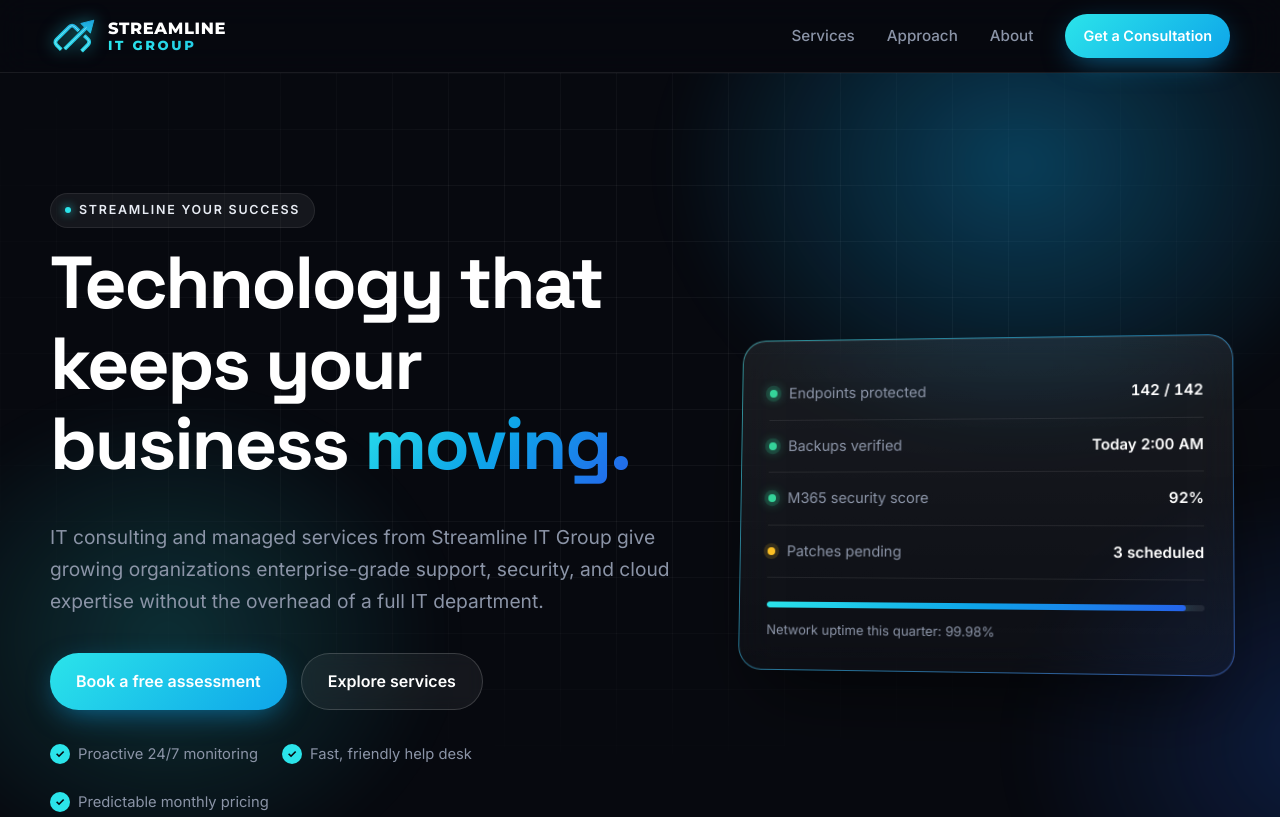
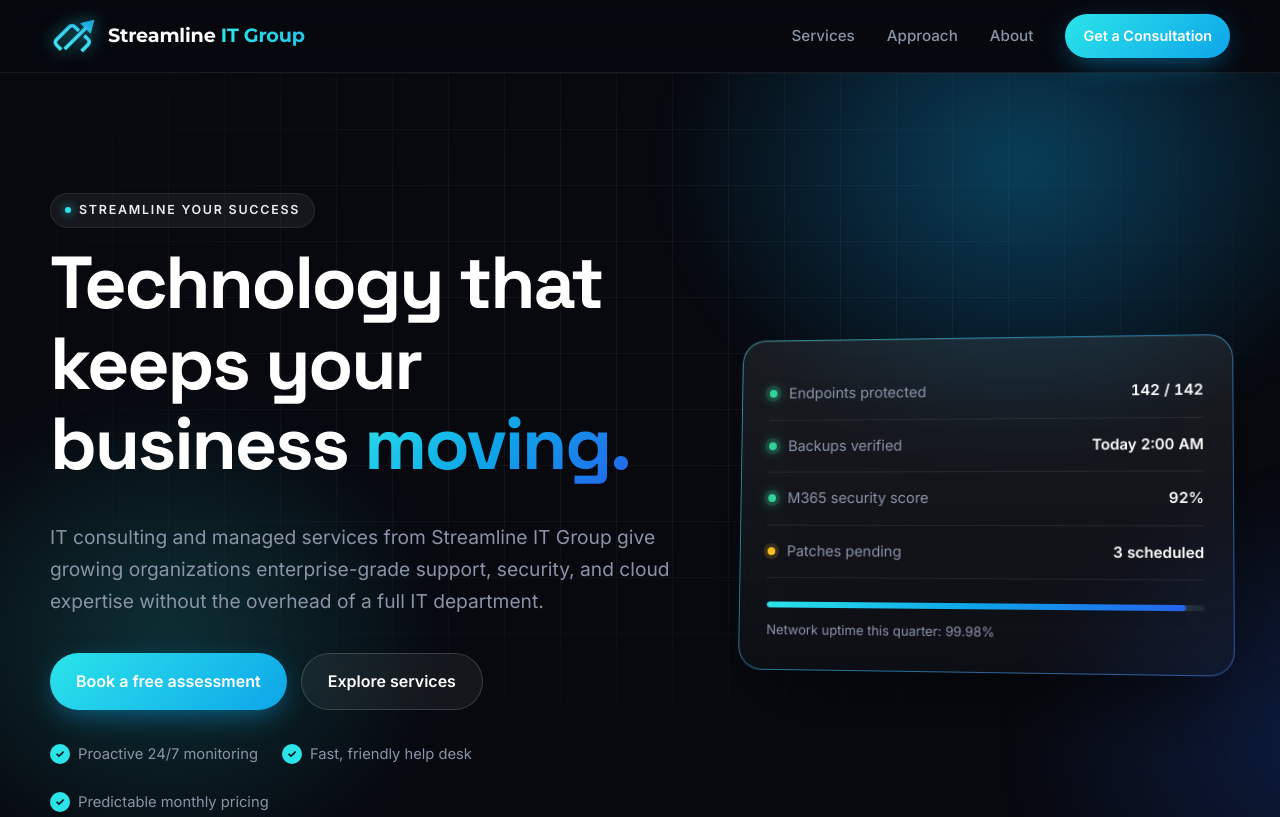
Before and after one commit to roadrunner951/streamlineitg, a plain HTML site: page index.html in a window 1280 px wide. Shown: the top 817 px of the page. Drawn offline with Linux system fonts and the light colour scheme.

Commit message:
Wordmark: single-line 'Streamline IT Group'

```diff
--- a/index.html
+++ b/index.html
@@ -24,7 +24,7 @@
     <div class="container nav-inner">
       <a href="#top" class="brand" aria-label="Streamline IT Group home">
         <img class="brand-mark" src="logo-mark.svg" alt="" width="52" height="43">
-        <span class="wordmark"><span class="wm-top">STREAMLINE</span><span class="wm-bottom">IT GROUP</span></span>
+        <span class="wordmark">Streamline <span class="wm-accent">IT Group</span></span>
       </a>
       <button class="nav-toggle" aria-expanded="false" aria-controls="nav-menu" aria-label="Open menu">
         <span></span><span></span><span></span>
@@ -179,7 +179,7 @@
     <div class="container footer-brand">
       <a href="#top" class="brand brand-lg" aria-label="Streamline IT Group, back to top">
         <img class="brand-mark" src="logo-mark.svg" alt="" width="88" height="73">
-        <span class="wordmark"><span class="wm-top">STREAMLINE</span><span class="wm-bottom">IT GROUP</span></span>
+        <span class="wordmark">Streamline <span class="wm-accent">IT Group</span></span>
       </a>
       <p class="tagline">Streamline Your <span class="gradient-text">Success.</span></p>
     </div>
--- a/styles.css
+++ b/styles.css
@@ -86,12 +86,12 @@ p { margin: 0 0 1em; }
 .brand:hover { color: #fff; }
 .brand-mark { width: 46px; height: auto; flex: none; filter: drop-shadow(0 0 8px rgba(43, 228, 234, .55)); transition: filter .3s, transform .3s; }
 .brand:hover .brand-mark { filter: drop-shadow(0 0 14px rgba(43, 228, 234, .85)); transform: translate(1px, -1px); }
-.wordmark { display: flex; flex-direction: column; font-family: "Montserrat", "Inter", sans-serif; font-weight: 800; line-height: 1; letter-spacing: .04em; }
-.wm-top { font-size: 1.02rem; color: #fff; }
-.wm-bottom { font-size: .82rem; letter-spacing: .2em; margin-top: 3px; background: linear-gradient(90deg, #2be4ea, #22c7e6); -webkit-background-clip: text; background-clip: text; color: transparent; }
-.brand-lg .brand-mark { width: 80px; }
-.brand-lg .wm-top { font-size: 1.7rem; }
-.brand-lg .wm-bottom { font-size: 1.36rem; margin-top: 5px; }
+.wordmark { font-family: "Montserrat", "Inter", sans-serif; font-weight: 700; font-size: 1.2rem; line-height: 1; letter-spacing: -0.01em; color: #fff; white-space: nowrap; }
+.wm-accent { background: linear-gradient(90deg, #2be4ea, #22c7e6); -webkit-background-clip: text; background-clip: text; color: transparent; }
+.brand-lg .brand-mark { width: 72px; }
+.brand-lg .wordmark { font-size: 1.9rem; }
+@media (max-width: 480px) { .brand-lg .brand-mark { width: 56px; } .brand-lg .wordmark { font-size: 1.45rem; } }
+@media (max-width: 380px) { .wordmark { font-size: 1.05rem; } .brand-mark { width: 40px; } }
 .nav-menu { display: flex; align-items: center; gap: 32px; }
 .nav-menu a:not(.btn) { color: var(--muted); font-weight: 500; font-size: .95rem; }
 .nav-menu a:not(.btn):hover { color: #fff; }
```
